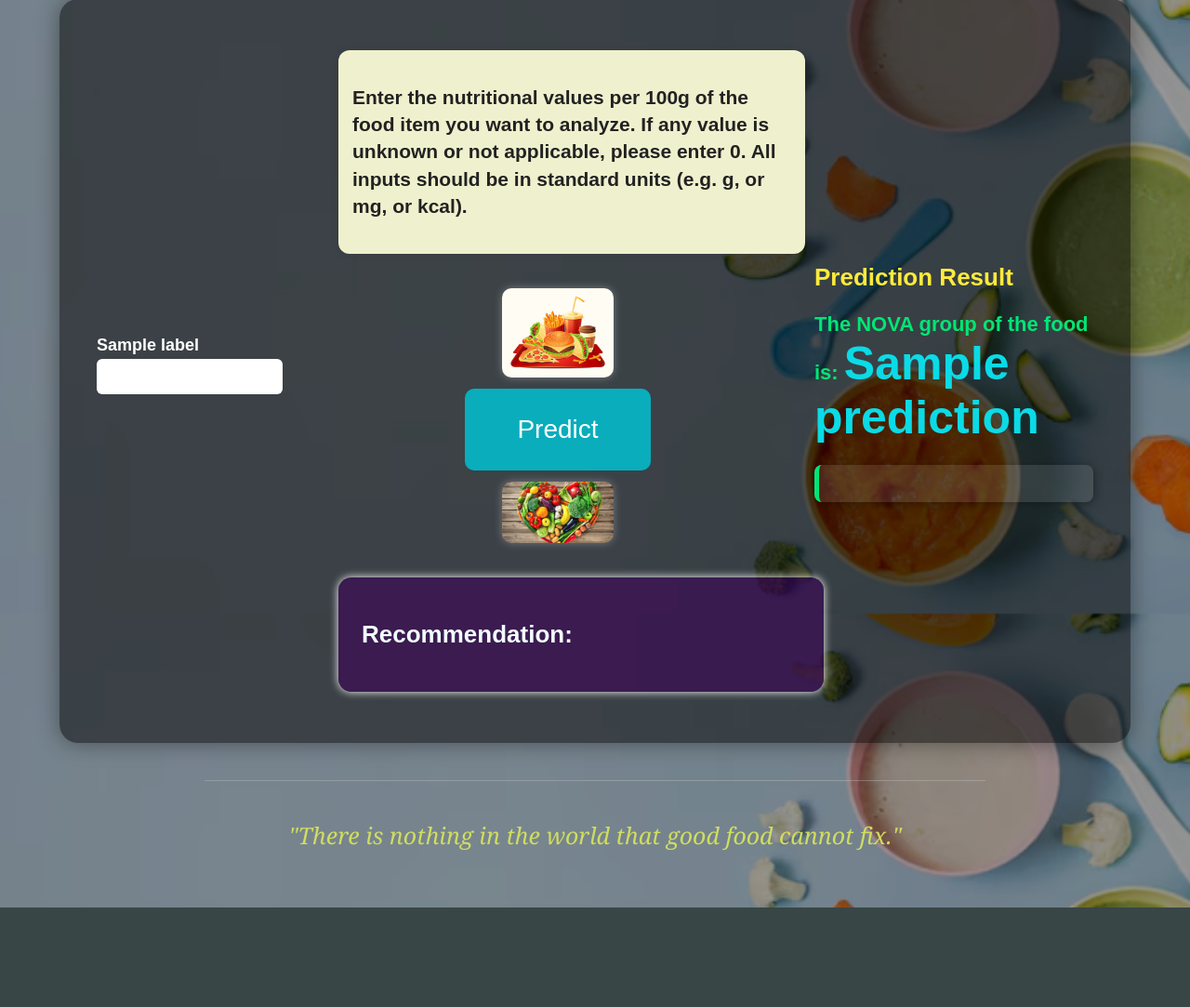
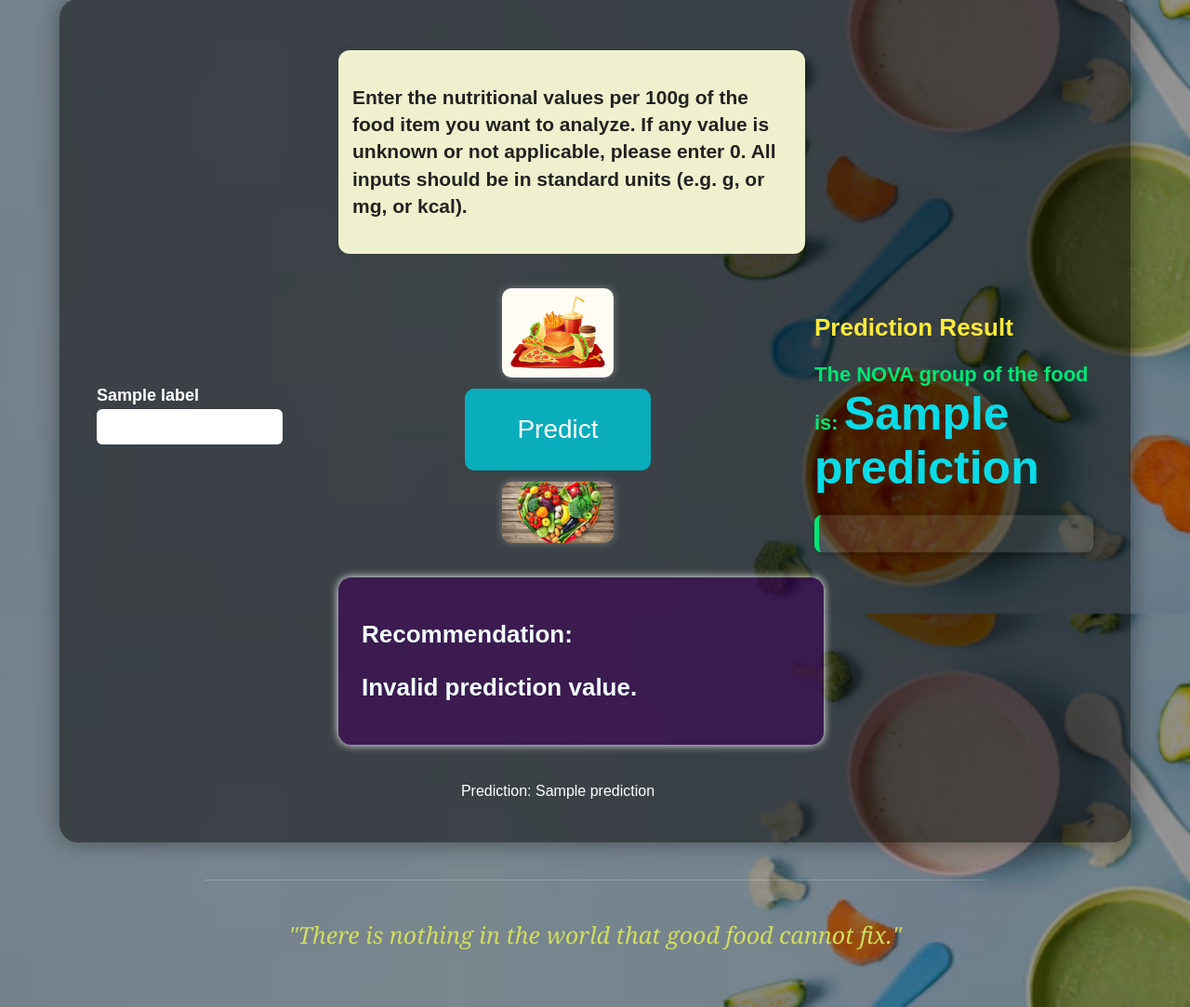
Before and after one commit to naveencoco/FoodProcessing-predictioin, a Flask app: template templates/index.html in a window 1280 px wide. Shown: the part 140-1223 px from the top of the page at 93% size. Before the commit the page ends 1116 px from the top, so only its background shows below. Run offline with Flask 3, Linux system fonts and the light colour scheme; the template is opened without the code that fills it: most values are stand-ins (such as "Sample title", 1, 10 or a date in 2020); parts of the project's set-up code (start-up, migrations or seed data) failed here and were passed over.

Commit message:
Updated HTML and CSS files

```diff
--- a/app.py
+++ b/app.py
@@ -37,7 +37,8 @@
         except Exception as e:
             prediction = f"Error: {e}"
 
-        return render_template("index.html", features=features, prediction=prediction, labels=feature_labels)
+    return render_template("index.html", features=features, prediction=prediction, labels=feature_labels)
+
 
 
 if __name__ == "__main__":
--- a/templates/index.html
+++ b/templates/index.html
@@ -54,10 +54,16 @@
             <p>Eat sometimes. These are processed foods — don’t have too much.</p>
         {% elif prediction == 4 %}
             <p>Avoid often. These are highly processed and not good if eaten too much.</p>
+        {% else %}
+            <p>Invalid prediction value.</p>
         {% endif %}
     </div>
+{% endif %}
 
+                    {% if prediction %}
+  <p>Prediction: {{ prediction }}</p>
 {% endif %}
+
 
                 </div>
             </div>
```
Lines whose indentation alone changed are shown as unchanged.
